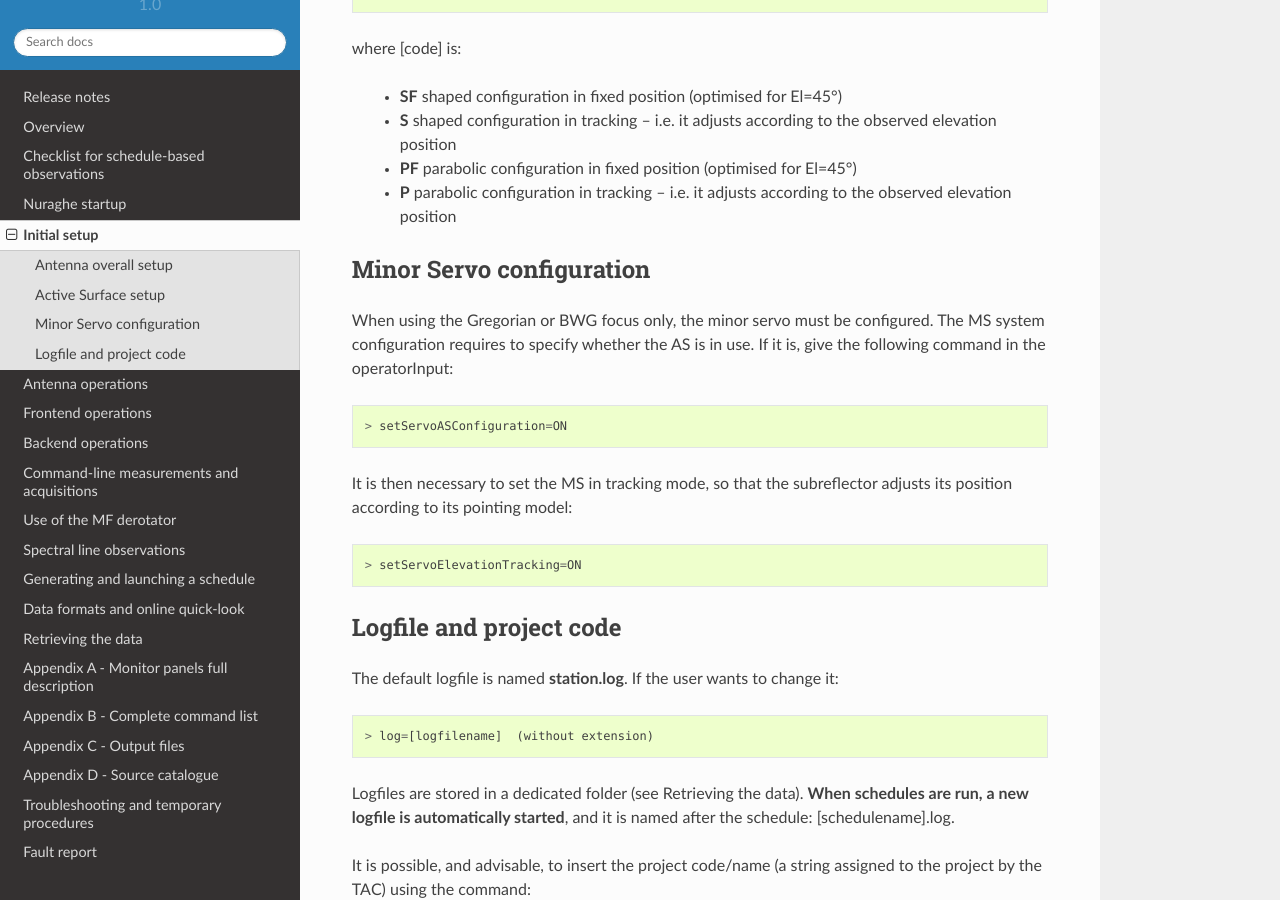
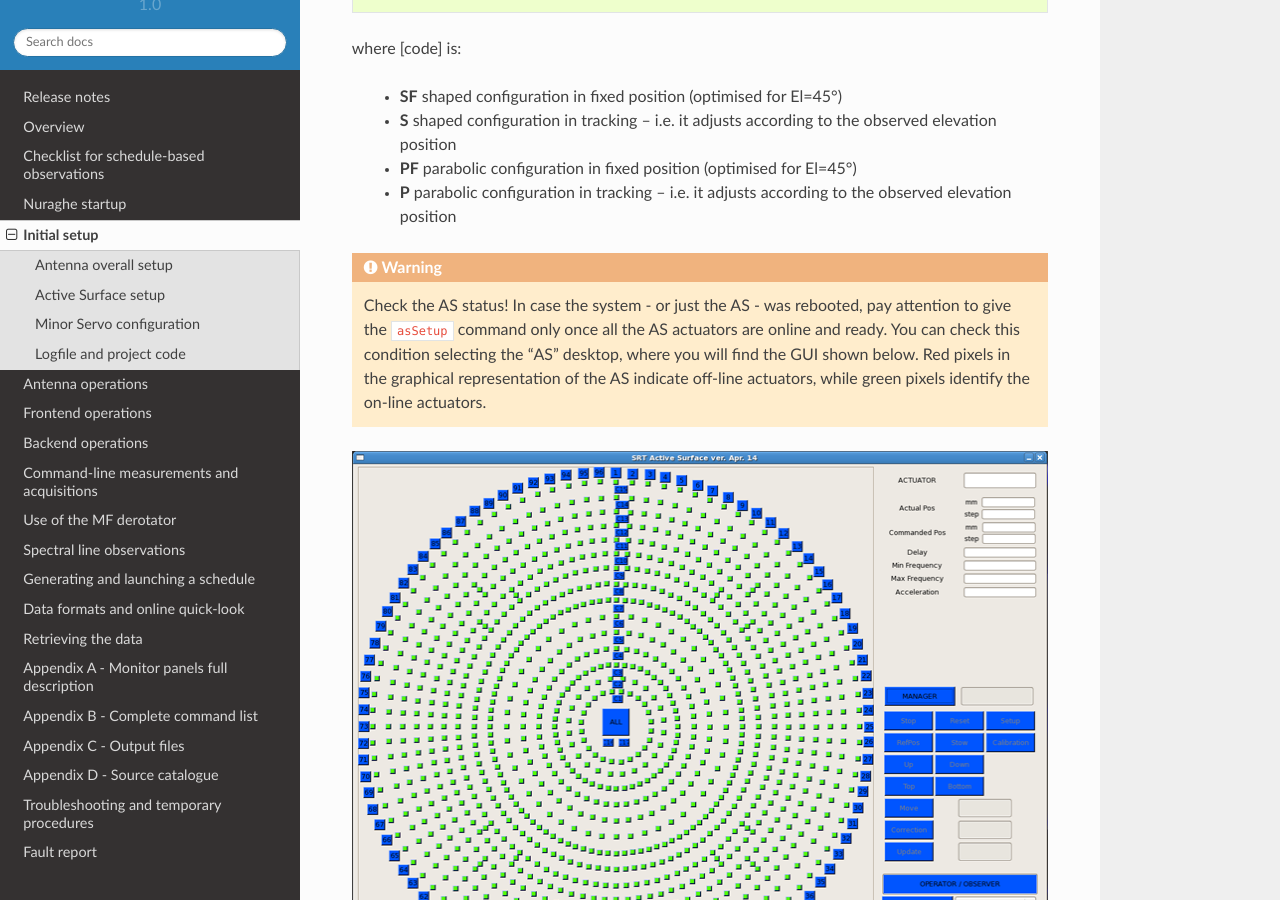
Before and after one commit to discos/doc, a Sphinx documentation site: the page built from user/srt/source/Setup.rst, in a window 1280 px wide and 900 px high, scrolled down 1309 px. Built offline with Sphinx 7.4.7 and the Read the Docs theme 2.0.0, drawn with Linux system fonts in a browser that asks for light colours.

Commit message:
Addition of indications on the AS setup (check of GUI).

```diff
--- a/user/srt/source/Setup.rst
+++ b/user/srt/source/Setup.rst
@@ -73,6 +73,18 @@ where \[code\] is:
     * **P**  parabolic configuration in tracking – i.e. it adjusts according to
       the observed elevation position
 
+.. warning:: Check the AS status!
+   In case the system - or just the AS - was rebooted, pay attention to
+   give the ``asSetup`` command only once all the AS actuators are online and
+   ready. You can check this condition selecting the "AS" desktop, where you
+   will find the GUI shown below. Red pixels in the graphical representation of
+   the AS indicate off-line actuators, while green pixels identify the on-line
+   actuators.
+
+.. figure:: images/AS-status.png
+   :scale: 100%
+   :alt: Active Surface GUI
+   :align: center
 
 
 Minor Servo configuration
```
